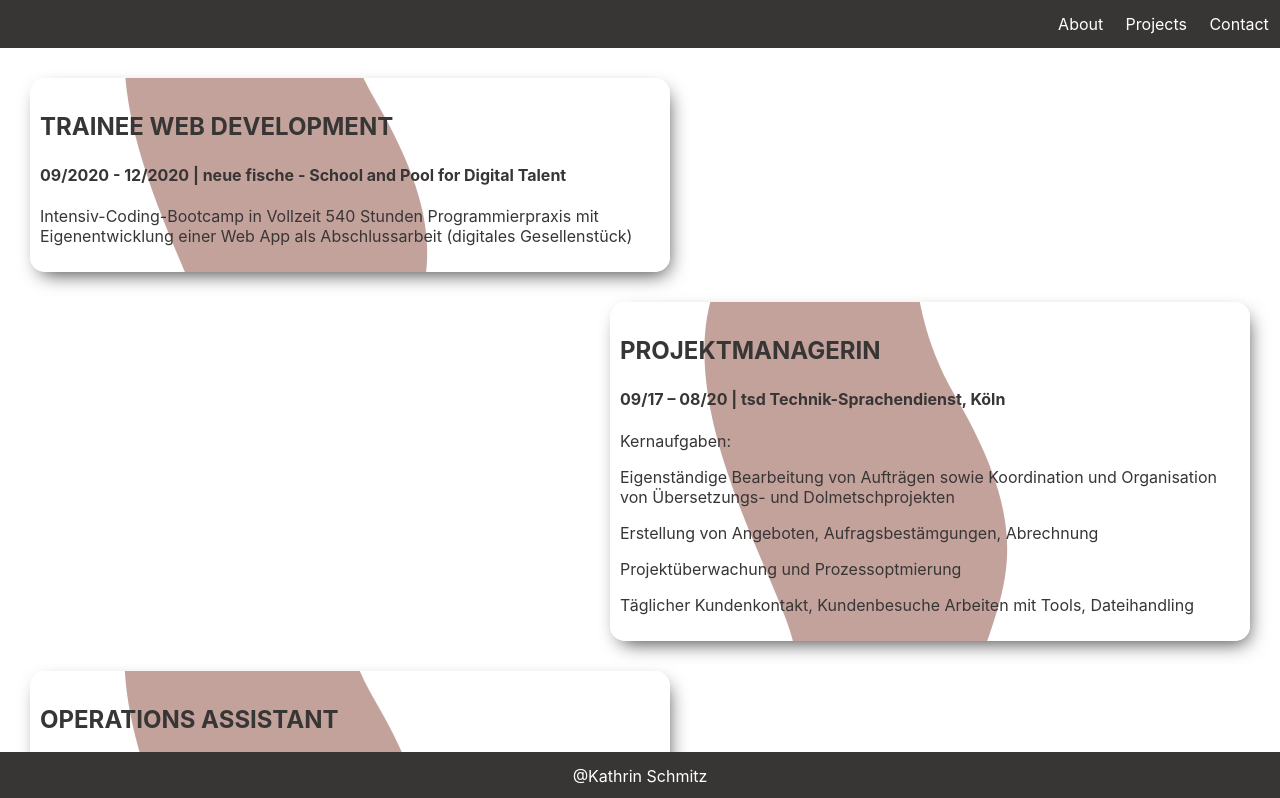
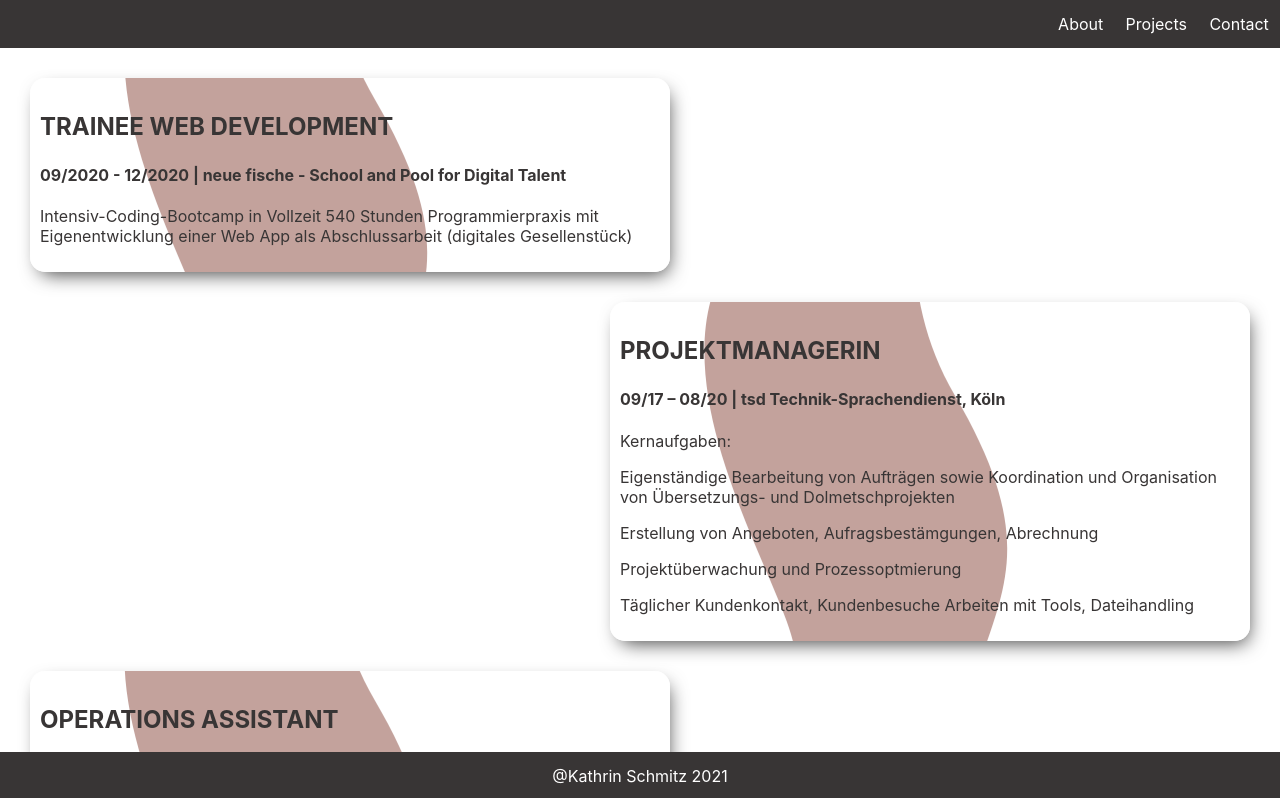
Before and after one commit to kschmitz123/my-portfolio, a React (Create React App) app in the folder client/: page /about in a window 1280 px wide. Shown: the top 798 px of the page. Built offline with nearby package versions, Linux system fonts and the light colour scheme.

Commit message:
Change text in footer

```diff
--- a/client/src/components/Footer.tsx
+++ b/client/src/components/Footer.tsx
@@ -2,7 +2,7 @@ import React from "react";
 import styled from "styled-components";
 
 export default function Footer() {
-  return <StyledFooter>@Kathrin Schmitz</StyledFooter>;
+  return <StyledFooter>@Kathrin Schmitz 2021</StyledFooter>;
 }
 const StyledFooter = styled.footer`
   background-color: var(--main-color);
```
